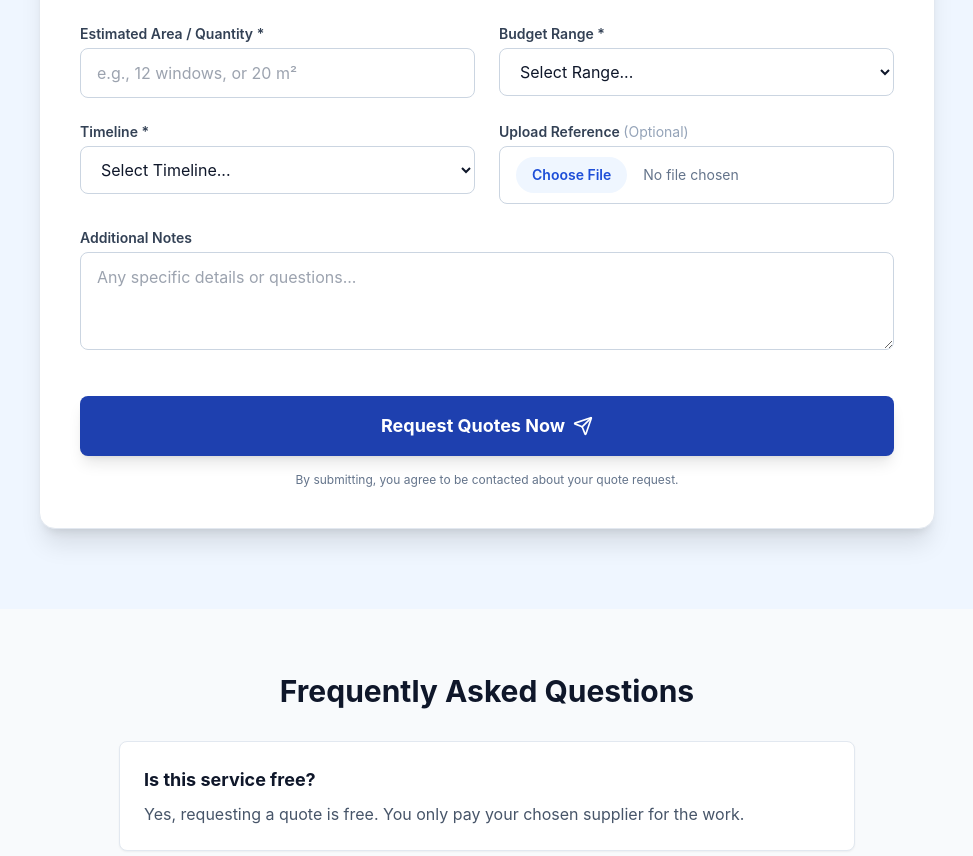
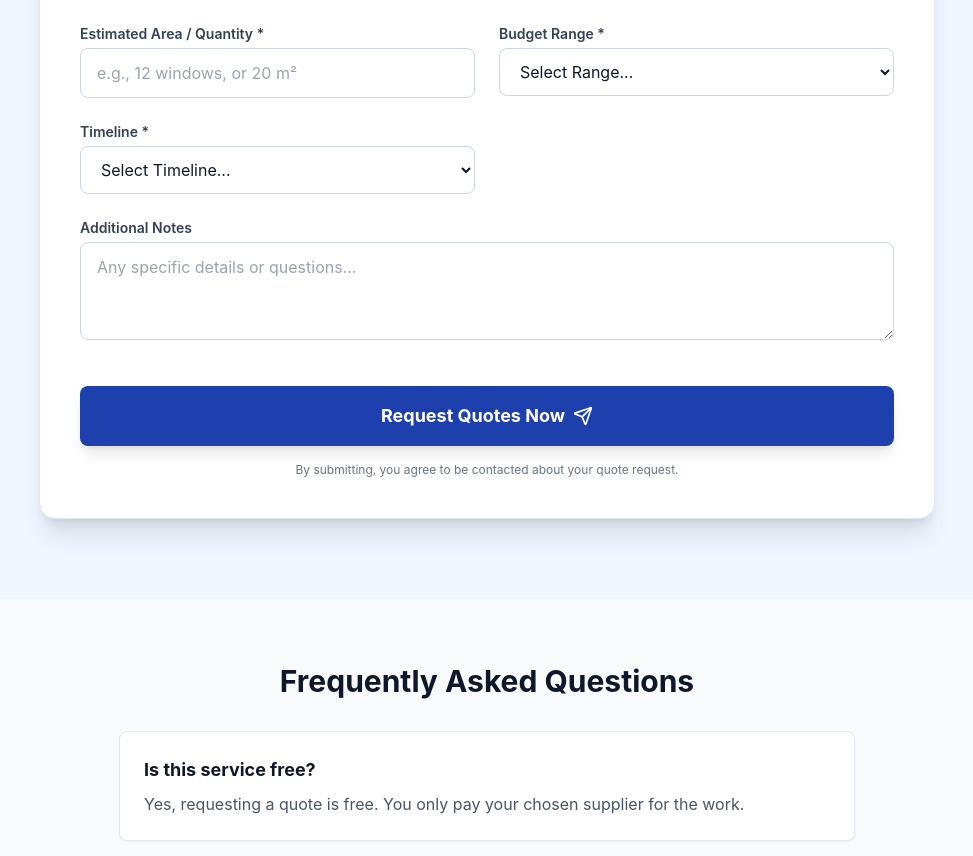
Before and after one commit to aliyousaff/sharjah-quotes, a React (Vite) app: page / in a window 1280 px wide. Shown: the part 2740-3596 px from the top of the page, without its empty margins (153-1126 px from the left). Built offline with nearby package versions, Linux system fonts and the light colour scheme.

Commit message:
Remove file upload field

```diff
--- a/src/components/QuoteForm.jsx
+++ b/src/components/QuoteForm.jsx
@@ -210,15 +210,7 @@ export default function QuoteForm() {
                             {errors.timeline && <p className="text-red-500 text-xs mt-1">{errors.timeline.message}</p>}
                         </div>
 
-                        {/* File Upload (Optional) */}
-                        <div>
-                            <label className="block text-sm font-semibold text-slate-700 mb-1">Upload Reference <span className="text-slate-400 font-normal">(Optional)</span></label>
-                            <input
-                                type="file"
-                                {...register("files")}
-                                className="w-full px-4 py-2.5 rounded-lg border border-slate-300 text-sm text-slate-500 file:mr-4 file:py-2 file:px-4 file:rounded-full file:border-0 file:text-sm file:font-semibold file:bg-blue-50 file:text-blue-700 hover:file:bg-blue-100"
-                            />
-                        </div>
+
 
                         {/* Additional Notes */}
                         <div className="col-span-1 md:col-span-2">
```
